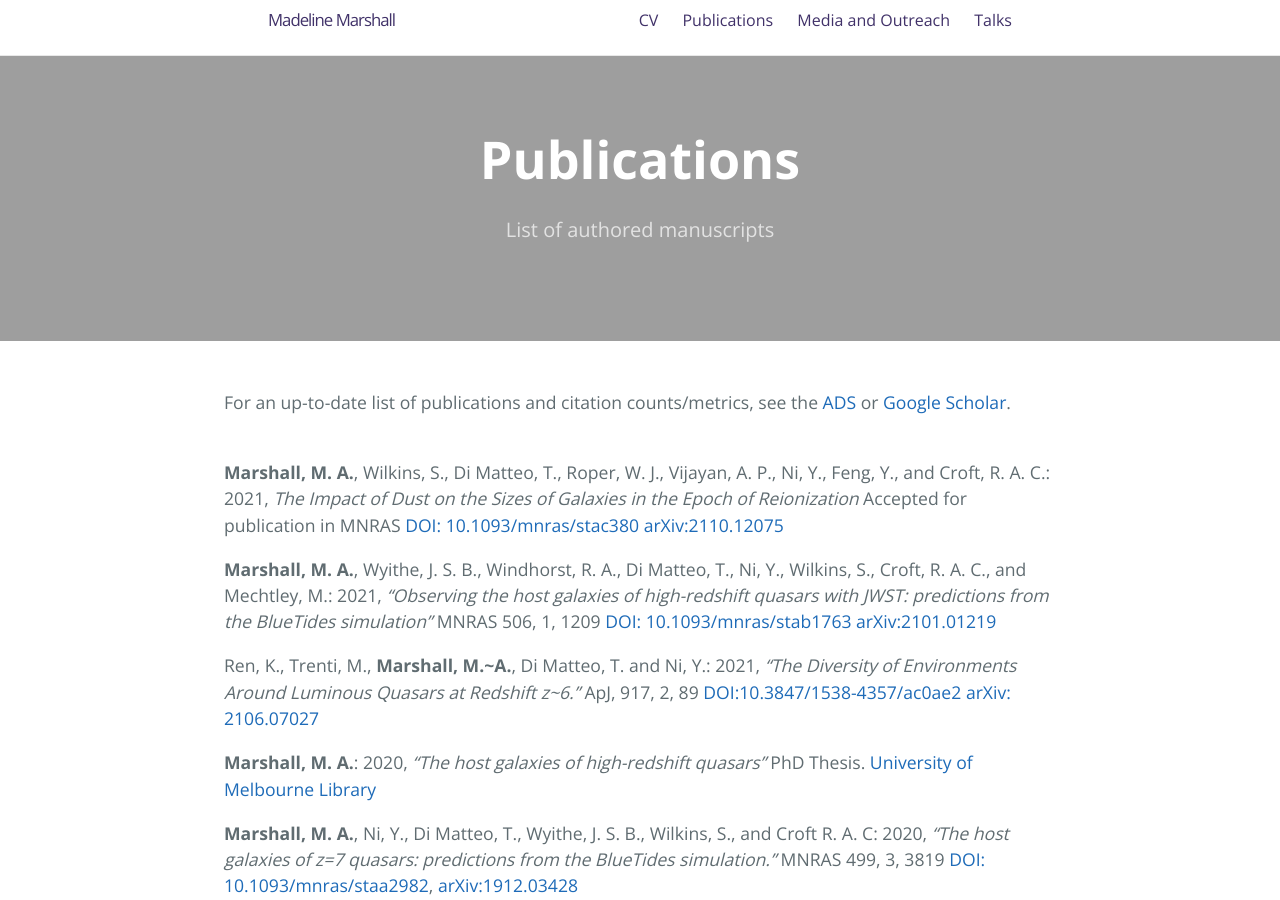
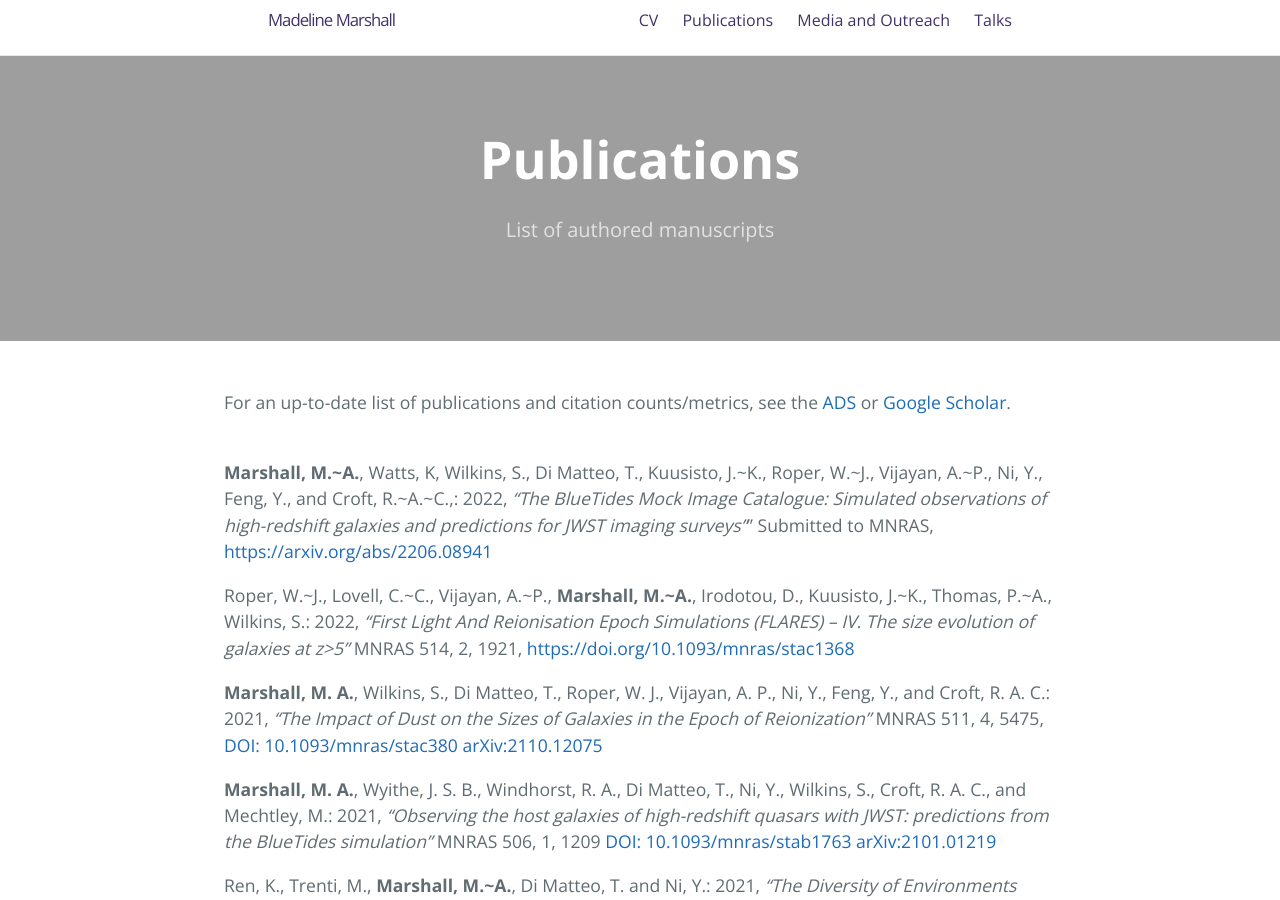
Before and after one commit to madelinemarshall/madelinemarshall.github.io, a Jekyll site: the page built from publications.md, in a window 1280 px wide and 900 px high. Built offline with Jekyll 4.4.1, drawn with Linux system fonts in a browser that asks for light colours.

```diff
--- a/publications.md
+++ b/publications.md
@@ -10,7 +10,11 @@ For an up-to-date list of publications and citation counts/metrics, see the [ADS
 <br>
 <br>
 
-**Marshall, M. A.**, Wilkins, S., Di Matteo, T., Roper, W. J., Vijayan, A. P., Ni, Y., Feng, Y., and Croft, R. A. C.: 2021, *The Impact of Dust on the Sizes of Galaxies in the Epoch of Reionization* Accepted for publication in MNRAS [DOI: 10.1093/mnras/stac380](https://doi.org/10.1093/mnras/stac380) [arXiv:2110.12075](https://arxiv.org/abs/2110.12075)
+**Marshall, M.~A.**, Watts, K, Wilkins, S., Di Matteo, T., Kuusisto, J.~K., Roper, W.~J., Vijayan, A.~P., Ni, Y., Feng, Y., and Croft, R.~A.~C.,: 2022, *"The BlueTides Mock Image Catalogue: Simulated observations of high-redshift galaxies and predictions for JWST imaging surveys"*" Submitted to MNRAS, [https://arxiv.org/abs/2206.08941](arxiv: 2206.08941)
+
+Roper, W.~J., Lovell, C.~C., Vijayan, A.~P., **Marshall, M.~A.**, Irodotou, D., Kuusisto, J.~K., Thomas, P.~A., Wilkins, S.: 2022, *"First Light And Reionisation Epoch Simulations (FLARES) – IV. The size evolution of galaxies at z>5"* MNRAS 514, 2, 1921, [https://doi.org/10.1093/mnras/stac1368](DOI: 10.1093/mnras/stac1368)
+
+**Marshall, M. A.**, Wilkins, S., Di Matteo, T., Roper, W. J., Vijayan, A. P., Ni, Y., Feng, Y., and Croft, R. A. C.: 2021, *"The Impact of Dust on the Sizes of Galaxies in the Epoch of Reionization"* MNRAS 511, 4,  5475, [DOI: 10.1093/mnras/stac380](https://doi.org/10.1093/mnras/stac380) [arXiv:2110.12075](https://arxiv.org/abs/2110.12075)
 
 **Marshall, M. A.**, Wyithe, J. S. B., Windhorst, R. A., Di Matteo, T., Ni, Y., Wilkins, S., Croft, R. A. C., and Mechtley, M.: 2021, *"Observing the host galaxies of high-redshift quasars with JWST: predictions from the BlueTides simulation"* MNRAS 506, 1, 1209 [DOI: 10.1093/mnras/stab1763](https://doi.org/10.1093/mnras/stab1763) [arXiv:2101.01219](https://arxiv.org/abs/2101.01219)
 
```
Also changed, not shown: index.md (+2 -0 lines), outreach.md (+4 -1 lines), HeadShot.jpg, 1 other file.
